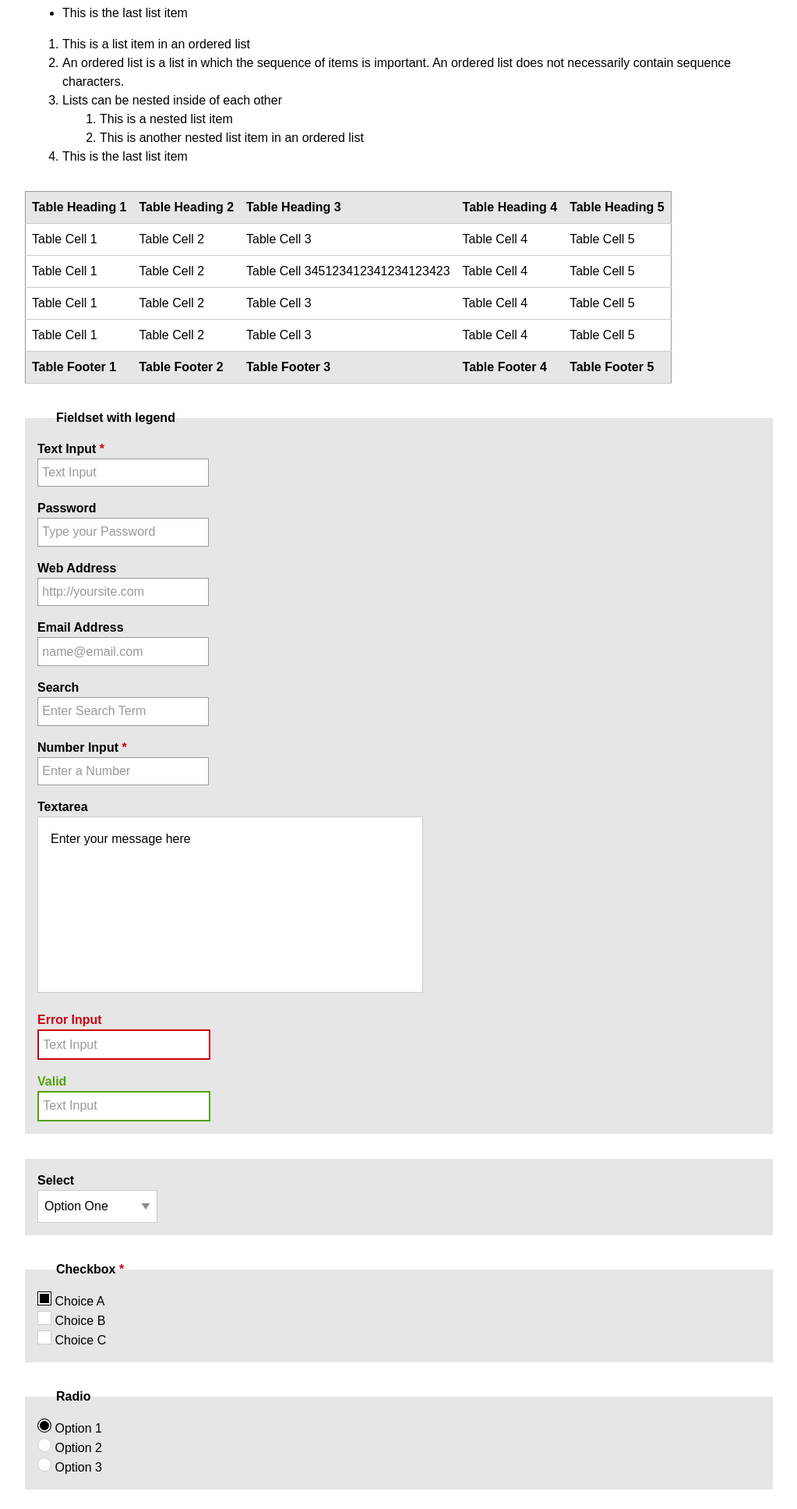
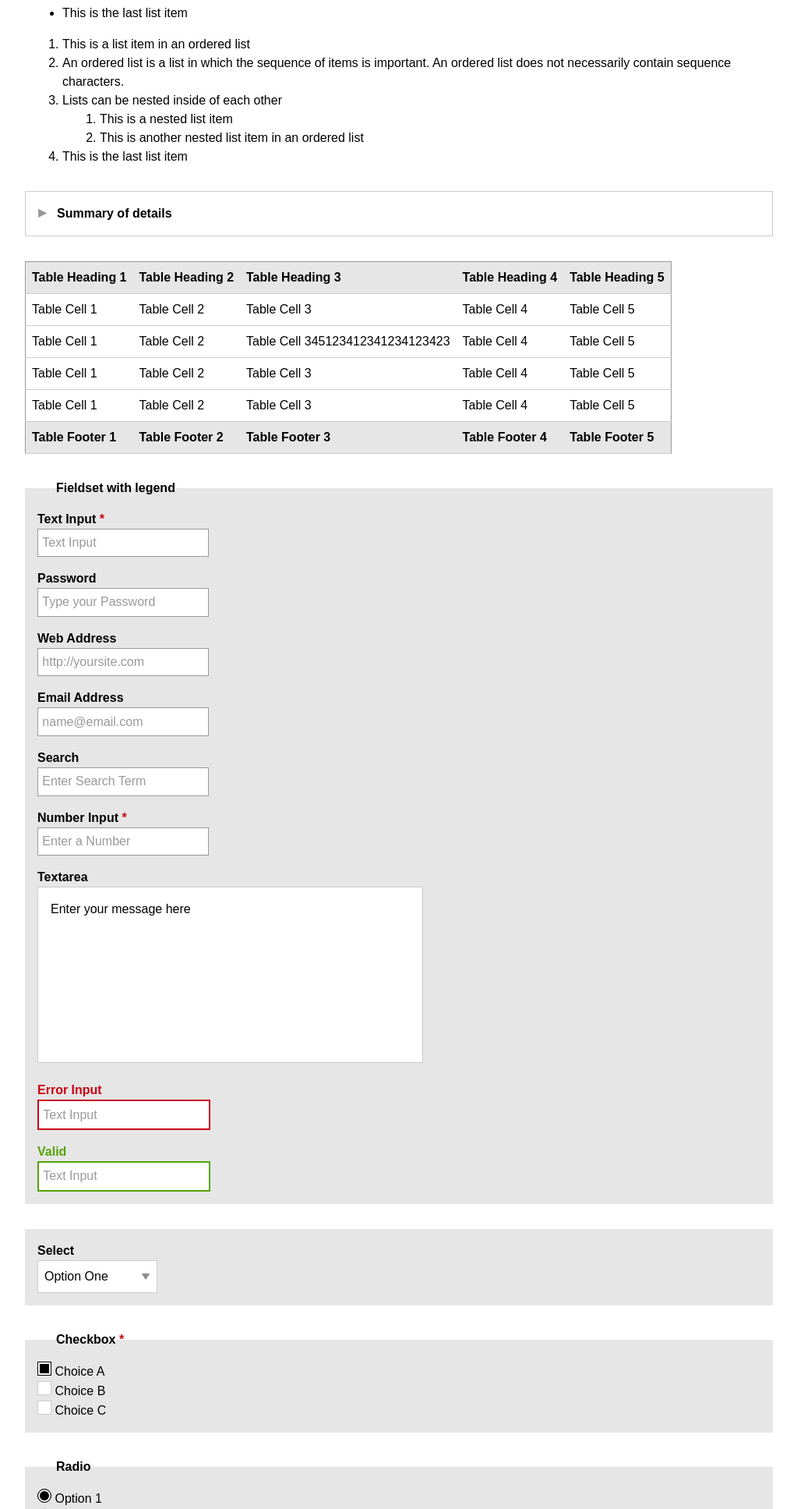
Before and after one commit to axoplasm/skeletor, a PHP site: page /public/index.html in a window 1280 px wide. Shown: the part 1607-3542 px from the top of the page at 78% size, without its empty margins (128-1151 px from the left). Run offline with PHP 8.4, Linux system fonts and the light colour scheme.

Commit message:
summary/details

```diff
--- a/public/index.html
+++ b/public/index.html
@@ -97,7 +97,18 @@
         </li>
         <li>This is the last list item</li>
     </ol>
+</section>
 
+<section>
+    <details>
+        <summary>Summary of details</summary>
+        <div>
+            <p>Lorem ipsum dolor sit amet consectetur adipisicing elit. Cum, odio! Odio natus ullam ad quaerat, eaque necessitatibus, aliquid distinctio similique voluptatibus dicta consequuntur animi. Quaerat facilis quidem unde eos! Ipsa.</p>
+        </div>
+    </details>
+</section>
+
+<section>
     <table border=1>
         <thead>
             <tr>
@@ -243,11 +254,10 @@
     <a href="foobar.foo" class="button-hot">Hot button</a>
     <a href="foobar.foo" class="button-cool">Cool Button</a>
     </p>
-
 </section>
 
 <section>
-    <h3>Color abstractions</h3>
+    <h2>Color abstractions</h2>
     <table class="borderless">
     <tbody><tr>
             <td class="fg-loud nowrap">
--- a/public/static/css/screen.css
+++ b/public/static/css/screen.css
@@ -171,6 +171,36 @@ body {
 
 address, article, aside, div, footer, header, main, nav, search, section {
   display: block;
+}
+
+details {
+  border: 1px solid var(--whisper);
+  margin-block: 2rem;
+  padding: 1rem;
+}
+
+summary {
+  font-weight: var(--bold-weight);
+  transition: margin 150ms ease-in-out;
+}
+summary:before {
+  color: var(--hushed);
+  content: "▸";
+  display: inline-block;
+  font-size: 125%;
+  line-height: 1;
+  margin-inline-end: 0.5rem;
+  width: 1rem;
+}
+details[open] > summary {
+  margin-block-end: 1rem;
+}
+details[open] > summary:before {
+  content: "▾";
+}
+summary::-webkit-details-marker, summary::marker {
+  content: none;
+  display: none;
 }
 
 h1, h2, h3, h4, h5, h6 {
--- a/sass/_base.scss
+++ b/sass/_base.scss
@@ -59,6 +59,36 @@ body {
 // non-text semantic elements
 address, article, aside, div, footer, header, main, nav, search, section {
     display: block;
+}
+
+// details/summary
+details {
+    border: 1px solid var(--whisper);
+    margin-block: 2rem;
+    padding: 1rem;
+}
+summary {
+    font-weight: var(--bold-weight);
+    transition: margin 150ms ease-in-out;
+    &:before {
+        color: var(--hushed);
+        content: "▸";
+        display: inline-block;
+        font-size: 125%;
+        line-height: 1;
+        margin-inline-end: 0.5rem;
+        width: 1rem;
+    }
+    details[open] > & {
+        margin-block-end: 1rem;
+        &:before {
+            content: "▾";
+        }
+    }
+    &::-webkit-details-marker, &::marker {
+        content: none;
+        display: none;
+    }
 }
 
 // button is a useful element to leave unstyled for accessible/tabable elements like cards
```
Also changed, not shown: views/index.html (+12 -2 lines).
